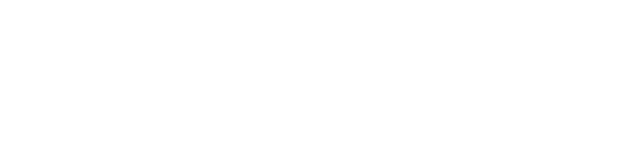
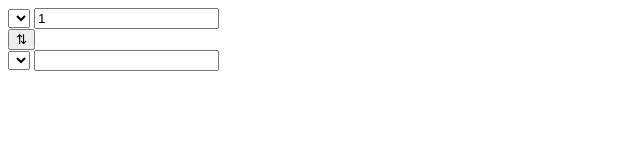
Before and after one commit to gabyoliveeira/Conversor-monetario, a plain HTML site: page index.html in a window 1280 px wide. Shown: the whole page, without its empty margins (0-640 px from the left). Drawn offline with Linux system fonts and the light colour scheme.

Commit message:
11/02/2025

```diff
--- a/index.html
+++ b/index.html
@@ -1,11 +1,23 @@
 <!DOCTYPE html>
-<html lang="en">
+<html lang="pt-BR">
 <head>
     <meta charset="UTF-8">
     <meta name="viewport" content="width=device-width, initial-scale=1.0">
-    <title>Document</title>
+    <title>Conversor Monetário</title>
 </head>
 <body>
-
+    <!-- span: vai mostrar o valor das moedas -->
+    <span id="tax_info"></span>
+    <div>
+        <!-- select:  vai listar as moedas com dois input onde sera calculado o valor -->
+        <select id="from_currency"></select>
+        <input type="number" id="from_ammount" value="1"/>
+    </div>
+    <!-- swap:  fazer a troca dos valores dos select -->
+    <button id="swap">⇅</button>
+    <div>
+        <select id="to_currency"></select>
+        <input type="number" id="to_ammount"/>
+    </div>
 </body>
 </html>
```
Also changed, not shown: conversor.js (added).
